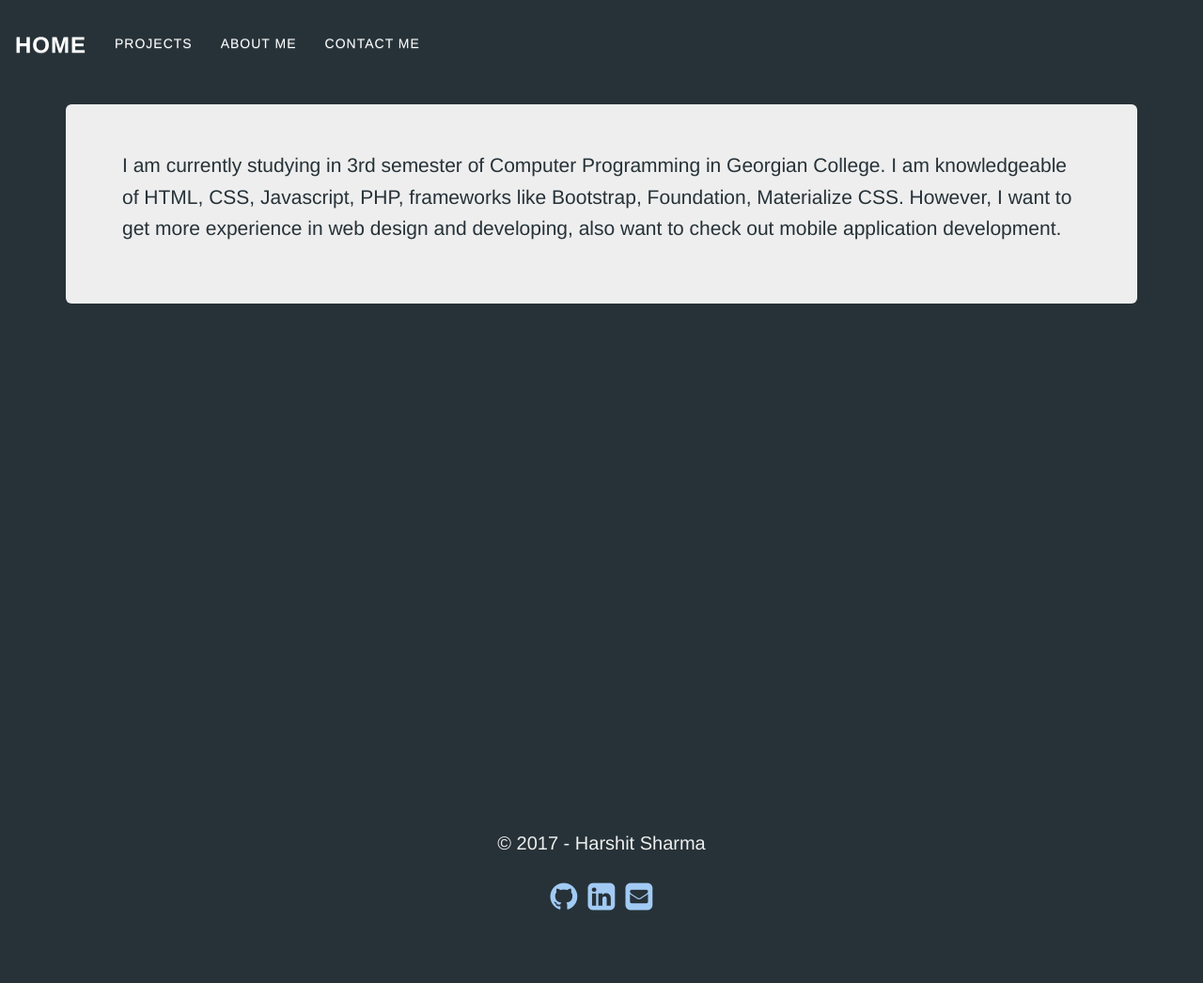
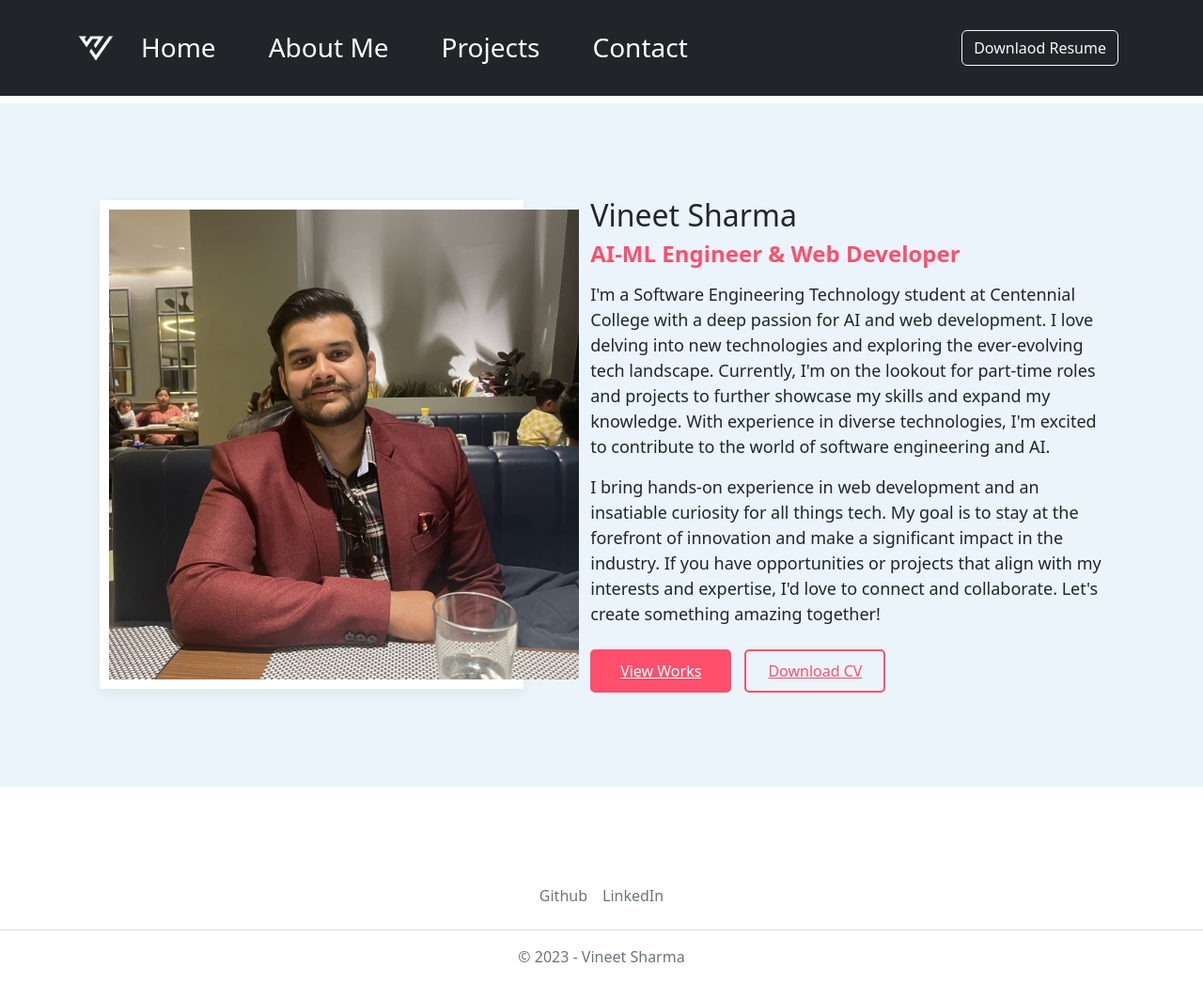
Before and after one commit to friendvineetsharma/Express_Portfolio, a Node server app: page /AboutMe in a window 1280 px wide. Shown: the whole page at 94% size. Before the commit the page ends 969 px from the top, so only its background shows below. Run offline with Node 20, Linux system fonts and the light colour scheme; some libraries are stand-ins or nearby versions.

Commit message:
Initial Commit

```diff
--- a/routes/index.js
+++ b/routes/index.js
@@ -7,8 +7,8 @@ let router = express.Router();
 router.get('/', function(req, res, next) {
   res.render('index',
       {
-        title: 'Harshit Sharma',
-        message: 'Hey! Thanks for visiting this website. This portfolio website is made with HTML, CSS, JQuery, Javascript, NodeJS, ExpressJS. Remember to checkout this website.'
+        title: 'Vineet Sharma',
+        message: '✋I am Vineet Sharma, I am an enthusiast ArtificiaL Intelligence 🌐developer. I am in 1st yr Software Engineering Technology - AI 👨‍🎓 in Centennial College. You can 📲 me through discord or ✉️'
       });
 });
 
--- a/views/AboutMe.ejs
+++ b/views/AboutMe.ejs
@@ -1,18 +1,165 @@
 
 
 <% include partials/header.ejs %>
-<div id="wrap">
-<div class="container">
-  <br />
-  <font color="#263238">
-  <div class="jumbotron">
+<style>
+  .about-text h3 {
+  font-size: 45px;
+  font-weight: 700;
+  margin: 0 0 10px;
+}
+@media (max-width: 767px) {
+  .about-text h3 {
+    font-size: 35px;
+  }
+}
+.about-text h4 {
+  font-weight: 600;
+  margin-bottom: 15px;
+}
+@media (max-width: 767px) {
+  .about-text h4 {
+    font-size: 18px;
+  }
+}
+.about-text p {
+  font-size: 18px;
+}
+.about-text p mark {
+  font-weight: 600;
+  color: #3a3973;
+}
+.about-text .btn-bar {
+  padding-top: 8px;
+}
+.about-text .btn-bar a {
+  min-width: 150px;
+  text-align: center;
+  margin-right: 10px;
+}
 
-    <p>I am currently studying in 3rd semester of Computer Programming in Georgian College. I am knowledgeable of HTML,
-      CSS, Javascript, PHP, frameworks like Bootstrap, Foundation, Materialize CSS. However, I want to get more experience
-      in web design and developing, also want to check out mobile application development.</p>
+.about-list {
+  padding-top: 10px;
+}
+.about-list .media {
+  padding: 5px 0;
+}
+.about-list label {
+  color: #3a3973;
+  font-weight: 600;
+  width: 88px;
+  margin: 0;
+  position: relative;
+}
+.about-list label:after {
+  content: "";
+  position: absolute;
+  top: 0;
+  bottom: 0;
+  right: 11px;
+  width: 1px;
+  height: 12px;
+  background: #3a3973;
+  -moz-transform: rotate(15deg);
+  -o-transform: rotate(15deg);
+  -ms-transform: rotate(15deg);
+  -webkit-transform: rotate(15deg);
+  transform: rotate(15deg);
+  margin: auto;
+  opacity: 0.5;
+}
+.about-list p {
+  margin: 0;
+  font-size: 15px;
+}
 
+.about-img {
+  box-shadow: 0 5px 14px 0 rgba(0, 0, 0, 0.06);
+  padding: 10px;
+  background: #ffffff;
+}
+@media (max-width: 991px) {
+  .about-img {
+    margin-top: 30px;
+  }
+}
+
+.counter-section {
+  padding: 40px 20px;
+}
+.counter-section .count-data {
+  margin-top: 10px;
+  margin-bottom: 10px;
+}
+.counter-section .count {
+  font-weight: 700;
+  color: #ffffff;
+  margin: 0 0 10px;
+}
+.counter-section p {
+  font-weight: 500;
+  margin: 0;
+  color: #fe4f6c;
+}
+.theme-color {
+    color: #fe4f6c;
+}
+
+.section {
+    padding: 100px 0;
+    position: relative;
+}
+.gray-bg {
+    background-color: #ebf4fa;
+}
+.px-btn.theme {
+    background: #fe4f6c;
+    color: #ffffff;
+    border: 2px solid #fe4f6c;
+}
+.px-btn {
+    padding: 0 20px;
+    line-height: 42px;
+    border: 2px solid transparent;
+    position: relative;
+    display: inline-block;
+    background: none;
+    border: none;
+    -moz-transition: ease all 0.35s;
+    -o-transition: ease all 0.35s;
+    -webkit-transition: ease all 0.35s;
+    transition: ease all 0.35s;
+    border-radius: 5px;
+    font-size: 16px;
+    font-weight: 500;
+}
+
+.px-btn.theme-t {
+    background: transparent;
+    border: 2px solid #fe4f6c;
+    color: #fe4f6c;
+}
+</style>
+<section class="section about-section gray-bg" id="about">
+  <div class="container">
+      <div class="row align-items-center justify-content-around flex-row-reverse">
+          <div class="col-lg-6">
+              <div class="about-text">
+                  <h2 class="dark-color">Vineet Sharma</h2>
+                  <h4 class="theme-color">AI-ML Engineer &amp; Web Developer</h4>
+                  <p>I'm a Software Engineering Technology student at Centennial College with a deep passion for AI and web development. I love delving into new technologies and exploring the ever-evolving tech landscape. Currently, I'm on the lookout for part-time roles and projects to further showcase my skills and expand my knowledge. With experience in diverse technologies, I'm excited to contribute to the world of software engineering and AI.</p>
+                  <p>I bring hands-on experience in web development and an insatiable curiosity for all things tech. My goal is to stay at the forefront of innovation and make a significant impact in the industry. If you have opportunities or projects that align with my interests and expertise, I'd love to connect and collaborate. Let's create something amazing together!</p>
+                  <div class="btn-bar">
+                      <a class="px-btn theme" href="/Projects">View Works</a>
+                      <a class="px-btn theme-t" href="../../files/VineetResume.pdf" download="VineetResume.pdf">Download CV</a>
+                  </div>
+              </div>
+          </div>
+          <div class="col-lg-5 text-center">
+              <div class="about-img">
+                  <img src="/images/me.jpg"style="width:500px;height:500px;" title="Vineet Sharma">
+              </div>
+          </div>
+      </div>
   </div>
-  </font>
-</div>
-</div>
+</section>
 <% include partials/footer.ejs %>
--- a/views/partials/footer.ejs
+++ b/views/partials/footer.ejs
@@ -1,25 +1,16 @@
 
-<footer id="footer">
-    <div class="container">
+<footer id="footer" class="pt-5 mt-5">
+    <ul class="nav justify-content-center align-items-end border-bottom pb-3 mb-3">
+      <li class="nav-item"><a href="#" class="nav-link px-2 text-muted">Github</a></li>
+      <li class="nav-item"><a href="#" class="nav-link px-2 text-muted">LinkedIn</a></li>
+    </ul>
+    <p class="text-center text-muted">© 2023 - Vineet Sharma</p>
+</footer>
 
-    </div>
-    <div class="text-center center-block">
-        <p class="txt-railway">&copy; 2017 - Harshit Sharma</p>
-        <br />
-        <a href="https://github.com/HarryKural"><i id="social-gh" class="fa fa-github fa-3x social"></i></a>
-        <a href="https://ca.linkedin.com/in/harrykural"><i id="social-li" class="fa fa-linkedin-square fa-3x social"></i></a>
-        <a href="mailto:200333254@student.georgianc.on.ca"><i id="social-em" class="fa fa-envelope-square fa-3x social"></i></a>
-    </div>
-</footer>
 
 <!-- Latest compiled and minified JavaScript -->
 <!-- js -->
-<script src = "/javascripts/jquery-3.1.1.min.js"></script>
-<script src = "/javascripts/bootstrap.min.js"></script>
-<script src = "/javascripts/basicelement.js"></script>
-<script src = "/javascripts/jquery.easing.min.js"></script>
-<script src = "/javascripts/SmoothScroll.js"></script>
-<script src = "/javascripts/npm.js"></script>
+<script src="https://cdn.jsdelivr.net/npm/bootstrap@5.2.3/dist/js/bootstrap.bundle.min.js" integrity="sha384-kenU1KFdBIe4zVF0s0G1M5b4hcpxyD9F7jL+jjXkk+Q2h455rYXK/7HAuoJl+0I4" crossorigin="anonymous"></script>
 
 </body>
 </html>
--- a/views/partials/header.ejs
+++ b/views/partials/header.ejs
@@ -1,10 +1,5 @@
-<!-- Name: Harshit Sharma
-Student#: 200333254
-Site address: https://harrykural-portfolio.herokuapp.com/
-Advanced Web Programming - Assignment 1  - Express Portfolio
-Description: This portfolio ebsite is made with extensive
-use of nodeJS and expressJS specialy the express generator
-which builds the file structure so you don't need to start from scratch
+<!-- Name: Vineet Sharma
+Student#: 301364822
 -->
 
 
@@ -19,33 +14,42 @@ which builds the file structure so you don't need to start from scratch
   <!-- Adding Bootstrap -->
   <!-- Latest compiled and minified CSS -->
   <!-- Bootstrap for css -->
-  <link rel="stylesheet" href="/stylesheets/bootstrap.min.css" />
-  <!-- Optional theme -->
-  <link rel="stylesheet" href="/stylesheets/bootstrap-theme.min.css" />
-  <link rel="stylesheet" href="/stylesheets/basicelement.css" />
-  <link href="//maxcdn.bootstrapcdn.com/font-awesome/4.1.0/css/font-awesome.min.css" rel="stylesheet">
-  <!--<script src="//load.sumome.com/" data-sumo-site-id="8e7ec3477b0fe157b16b0ad71dcd191827caf50fa4f16d9d1d212b8852d27483" async="async"></script>-->
-
+  <link href="https://cdn.jsdelivr.net/npm/bootstrap@5.2.3/dist/css/bootstrap.min.css" rel="stylesheet" integrity="sha384-rbsA2VBKQhggwzxH7pPCaAqO46MgnOM80zW1RWuH61DGLwZJEdK2Kadq2F9CUG65" crossorigin="anonymous">
+  <style>
+    .header ul li{
+      margin: 10px 20px;
+    }
+    .header ul li :hover{
+      background-color: rgb(249, 172, 56);
+    }
+    #footer{
+      position: relative;
+      align-content: end;
+    }
+  </style>
 </head>
 <body>
 
 <!-- mobile -->
-<nav class="navbar navbar-custom">
-  <div class="container-fluid">
-    <div class="navbar-header">
-      <button type="button" class="navbar-toggle collapsed" data-toggle="collapse" data-target="#myNavbar" id="buttons">
-        <span class="icon-bar top-bar"></span>
-        <span class="icon-bar middle-bar"></span>
-        <span class="icon-bar bottom-bar"></span>
-      </button>
-      <a class="navbar-brand" href="/">Home</a>
-    </div>
-    <div class="collapse navbar-collapse" id="myNavbar">
-      <ul class="nav navbar-nav">
-        <li><a href="/Projects">Projects</a></li>
-        <li><a href="/AboutMe">About Me</a></li>
-        <li><a href="/ContactMe">Contact Me</a></li>
+<header class="p-3 text-bg-dark h3 header">
+  <div class="container">
+    <div class="d-flex flex-wrap align-items-center justify-content-center justify-content-lg-start">
+      <a href="/" class="d-flex align-items-center mb-2 mb-lg-0 text-white text-decoration-none">
+        <img src="../../images/vlogo.png" width="40" height="32" role="img">
+      </a>
+
+      <ul class="nav col-12 col-lg-auto me-lg-auto mb-2 justify-content-center mb-md-0">
+        <li ><a href="/" class="nav-link px-2 text-white">Home</a></li>
+        <li ><a href="/AboutMe" class="nav-link px-2 text-white">About Me</a></li>
+        <li ><a href="/Projects" class="nav-link px-2 text-white">Projects</a></li>
+        <li ><a href="/ContactMe" class="nav-link px-2 text-white">Contact</a></li>
       </ul>
+
+
+
+      <div class="text-end">
+        <a href="../../files/VineetResume.pdf" download="VineetResume.pdf"><button type="button" class="btn btn-outline-light me-2 ">Downlaod Resume</button></a>
+      </div>
     </div>
   </div>
-</nav>
+</header>
```
Also changed, not shown: views/ContactMe.ejs (+79 -31 lines), views/Projects.ejs (+36 -36 lines), views/index.ejs (+27 -22 lines), README.md, public/images/me.jpg, public/images/p1ss.png (added), public/images/p2ss.png (added), public/images/p3ss.png (added), public/images/p4ss.png (added), public/images/vlogo.png (added), 2 other files.
